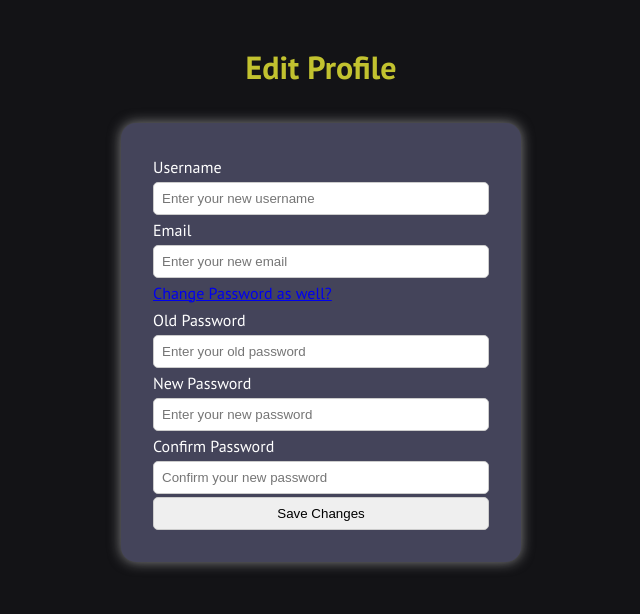
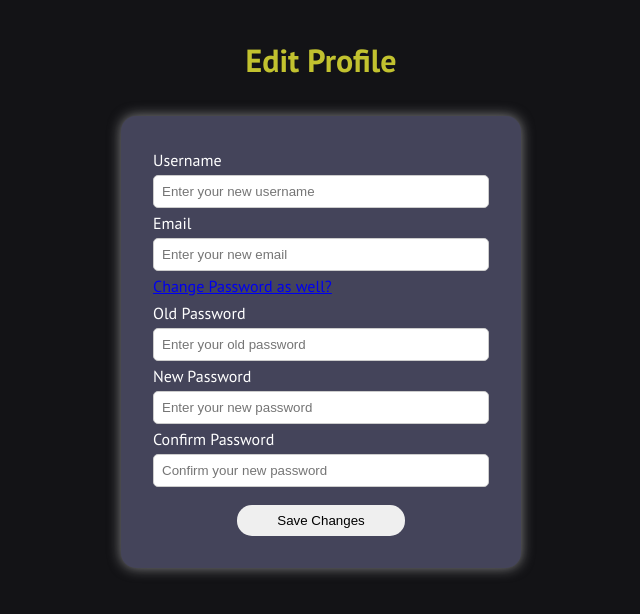
Before and after one commit to IvoGeorgievx/HistoryMuseum, a Flask app: page /edit_profile in a window 1280 px wide. Shown: the part 98-712 px from the top of the page, without its empty margins (319-959 px from the left). Run offline with Flask 3, Linux system fonts and the light colour scheme.

Commit message:
adding features

```diff
--- a/frontend/static/css/edit_profile/edit-profile.css
+++ b/frontend/static/css/edit_profile/edit-profile.css
@@ -5,3 +5,14 @@
     gap: 3px;
     background-color: #44445a;
 }
+
+input[type="submit"] {
+    margin-top: 15px;
+    width: 50%;
+    align-self: center;
+    padding: 0.5rem 1rem;
+    border-radius: 15px;
+    border: none;
+
+
+}
```
